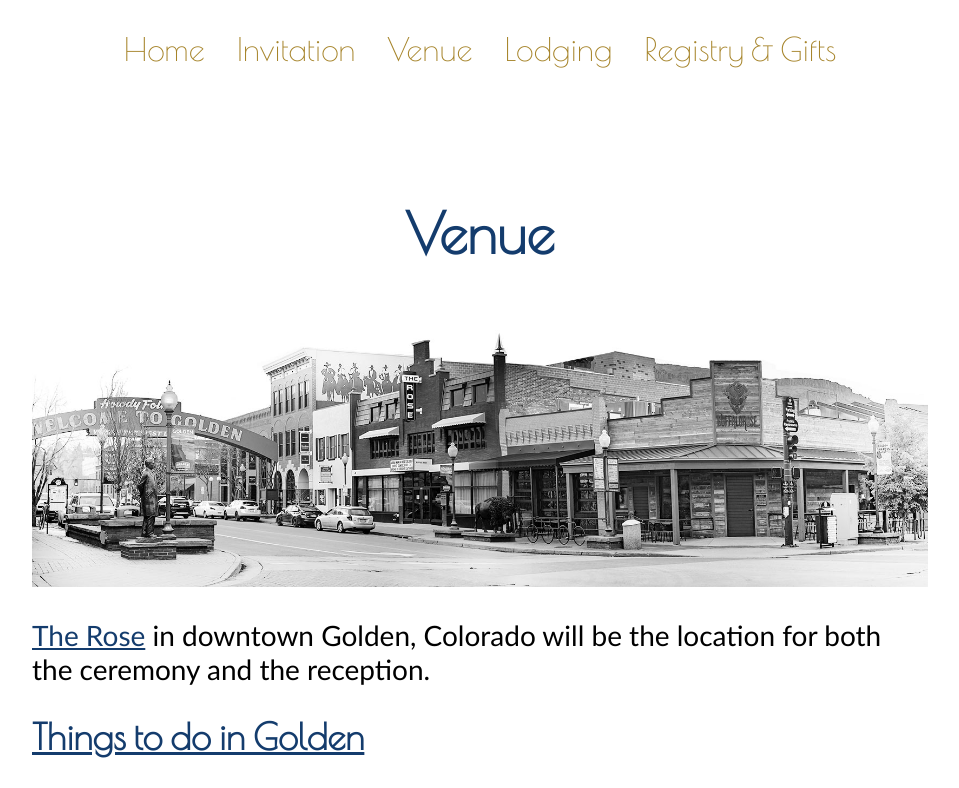
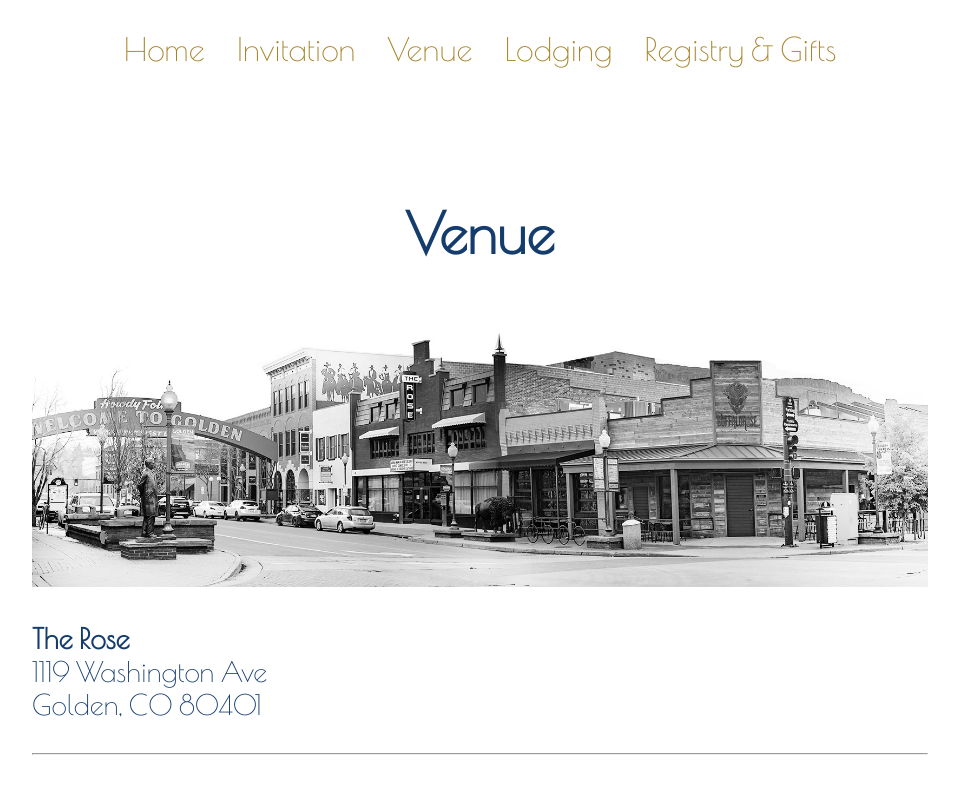
Before and after one commit to mattsteele/mjs, a Vue app: page /Venue in a window 1280 px wide. Shown: the top 788 px of the page, without its empty margins (160-1119 px from the left). Built offline with nearby package versions, Linux system fonts and the light colour scheme.

Commit message:
Add venue address

```diff
--- a/src/views/Venue.vue
+++ b/src/views/Venue.vue
@@ -2,6 +2,13 @@
   <div class="venue-wrapper">
     <h1>Venue</h1>
     <img src="@/assets/images/downtown-golden.jpg" alt="The Rose">
+
+      <a class="address-wrapper" href="https://goo.gl/maps/7iMv9MtTRtQ5Q8FL6">
+        <div class="address-one">The Rose</div>
+        <div class="address-two">1119 Washington Ave</div>
+        <div class="address-three">Golden, CO 80401</div>
+      </a>
+<hr />
     <p><a href="https://buffalorosegolden.com/weddings/">The Rose</a> in downtown Golden, Colorado will be the location for both the ceremony and the reception.</p>
     <h2><a href="https://www.thedenverear.com/opportunities-enjoy-golden/">Things to do in Golden</a></h2>
   </div>
@@ -22,6 +29,22 @@
       text-align: center;
       margin-bottom: 4rem;
     }
+    .address-wrapper {
+      display: block;
+      margin-top: 2rem;
+      margin-bottom: 2rem;
+      text-decoration: none;
+      font-size: 28px;
+      .address-one {
+        font-weight: bold;
+      }
+      .address-two {
+
+      }
+      .address-three {
+
+      }
+    }
     // mobile view
 		@media only screen and (max-width: 760px) {
       max-width: 100vw;
```
